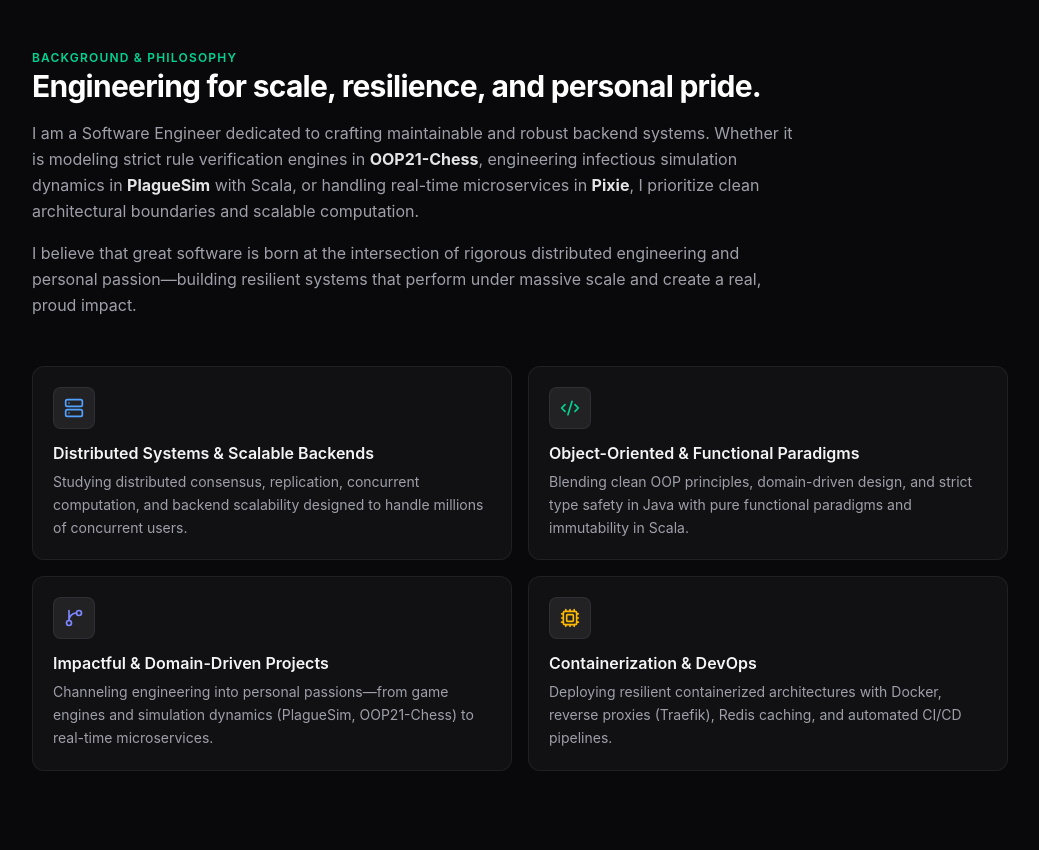
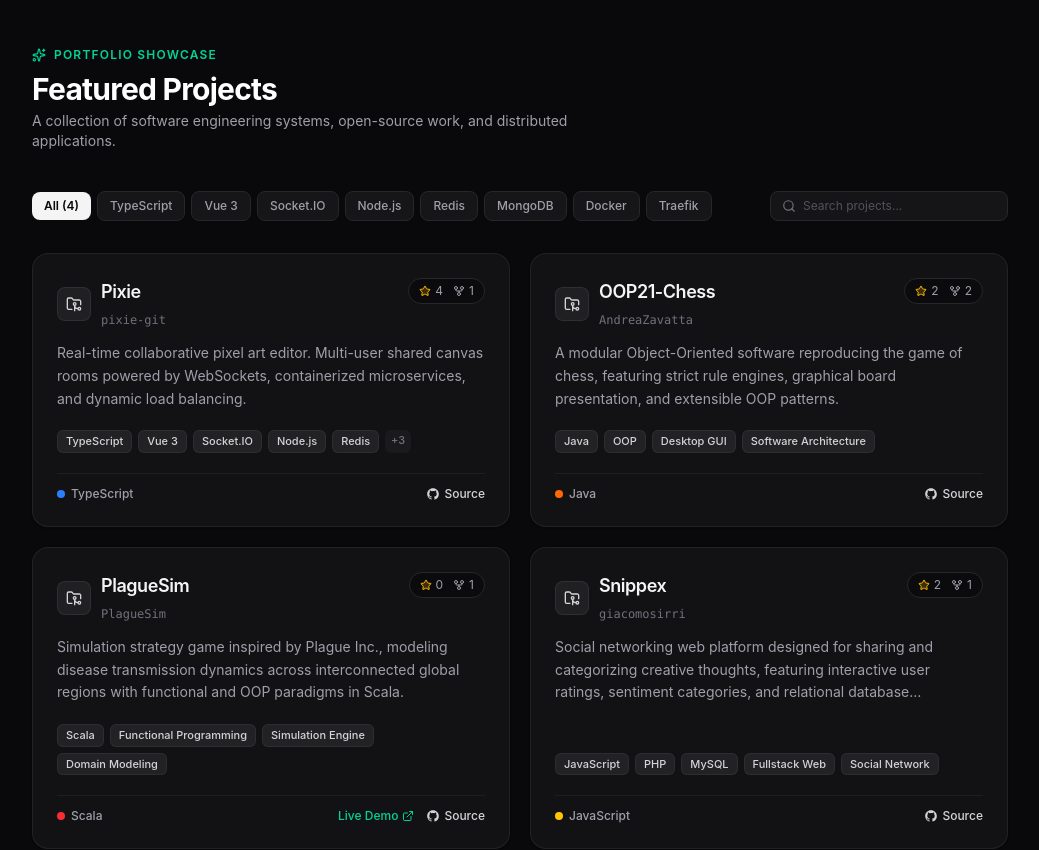
Before and after one commit to AndreaZavatta/AndreaZavatta.github.io, a React (Vite) app: page / in a window 1280 px wide. Shown: the part 740-1590 px from the top of the page, without its empty margins (120-1159 px from the left). Built offline with nearby package versions, Linux system fonts and the light colour scheme.

Commit message:
Remove redundant Background and philosophy section

```diff
--- a/src/App.tsx
+++ b/src/App.tsx
@@ -1,6 +1,5 @@
 import { Navbar } from './components/Navbar';
 import { Hero } from './components/Hero';
-import { About } from './components/About';
 import { Projects } from './components/Projects';
 import { Experience } from './components/Experience';
 import { Skills } from './components/Skills';
@@ -13,7 +12,6 @@
       <Navbar />
       <main>
         <Hero />
-        <About />
         <Projects />
         <Experience />
         <Skills />
--- a/src/components/About.tsx
+++ /dev/null
@@ -1,74 +0,0 @@
-import React from 'react';
-import { Code2, Server, Cpu, GitBranch } from 'lucide-react';
-
-export const About: React.FC = () => {
-  const pillars = [
-    {
-      icon: <Server className="w-5 h-5 text-blue-400" />,
-      title: 'Distributed Systems & Scalable Backends',
-      description:
-        'Studying distributed consensus, replication, concurrent computation, and backend scalability designed to handle millions of concurrent users.',
-    },
-    {
-      icon: <Code2 className="w-5 h-5 text-emerald-400" />,
-      title: 'Object-Oriented & Functional Paradigms',
-      description:
-        'Blending clean OOP principles, domain-driven design, and strict type safety in Java with pure functional paradigms and immutability in Scala.',
-    },
-    {
-      icon: <GitBranch className="w-5 h-5 text-indigo-400" />,
-      title: 'Impactful & Domain-Driven Projects',
-      description:
-        'Channeling engineering into personal passions—from game engines and simulation dynamics (PlagueSim, OOP21-Chess) to real-time microservices.',
-    },
-    {
-      icon: <Cpu className="w-5 h-5 text-amber-400" />,
-      title: 'Containerization & DevOps',
-      description:
-        'Deploying resilient containerized architectures with Docker, reverse proxies (Traefik), Redis caching, and automated CI/CD pipelines.',
-    },
-  ];
-
-  return (
-    <section id="about" className="py-20 border-t border-zinc-800/80 scroll-mt-16">
-      <div className="max-w-5xl mx-auto px-6">
-        <div className="space-y-4 max-w-3xl mb-12">
-          <span className="text-xs font-semibold text-emerald-400 uppercase tracking-widest">
-            Background &amp; Philosophy
-          </span>
-          <h2 className="text-3xl font-bold tracking-tight text-white">
-            Engineering for scale, resilience, and personal pride.
-          </h2>
-          <p className="text-zinc-400 text-sm sm:text-base leading-relaxed">
-            I am a Software Engineer dedicated to crafting maintainable and robust backend systems. Whether it is modeling strict rule verification engines in <strong className="text-zinc-200">OOP21-Chess</strong>, engineering infectious simulation dynamics in <strong className="text-zinc-200">PlagueSim</strong> with Scala, or handling real-time microservices in <strong className="text-zinc-200">Pixie</strong>, I prioritize clean architectural boundaries and scalable computation.
-          </p>
-          <p className="text-zinc-400 text-sm sm:text-base leading-relaxed">
-            I believe that great software is born at the intersection of rigorous distributed engineering and personal passion—building resilient systems that perform under massive scale and create a real, proud impact.
-          </p>
-        </div>
-
-        {/* Core Pillars Grid */}
-        <div className="grid grid-cols-1 md:grid-cols-2 gap-4">
-          {pillars.map((pillar, idx) => (
-            <div
-              key={idx}
-              className="p-5 rounded-xl bg-zinc-900/60 border border-zinc-800/70 hover:border-zinc-700/80 transition-all flex flex-col justify-between"
-            >
-              <div className="p-2.5 w-fit rounded-lg bg-zinc-800/80 border border-zinc-700/50 mb-3">
-                {pillar.icon}
-              </div>
-              <div>
-                <h3 className="text-base font-semibold text-zinc-100 mb-1.5">
-                  {pillar.title}
-                </h3>
-                <p className="text-xs sm:text-sm text-zinc-400 leading-relaxed">
-                  {pillar.description}
-                </p>
-              </div>
-            </div>
-          ))}
-        </div>
-      </div>
-    </section>
-  );
-};
--- a/src/components/Navbar.tsx
+++ b/src/components/Navbar.tsx
@@ -15,7 +15,6 @@
   }, []);
 
   const navLinks = [
-    { name: 'About', href: '#about' },
     { name: 'Projects', href: '#projects' },
     { name: 'Experience', href: '#experience' },
     { name: 'Skills', href: '#skills' },
```
